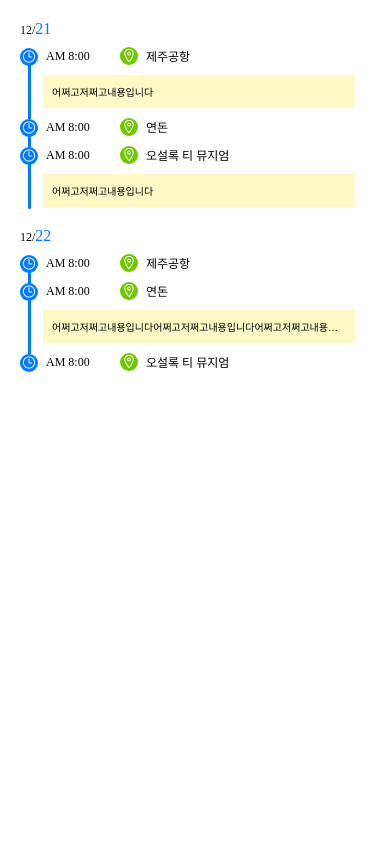
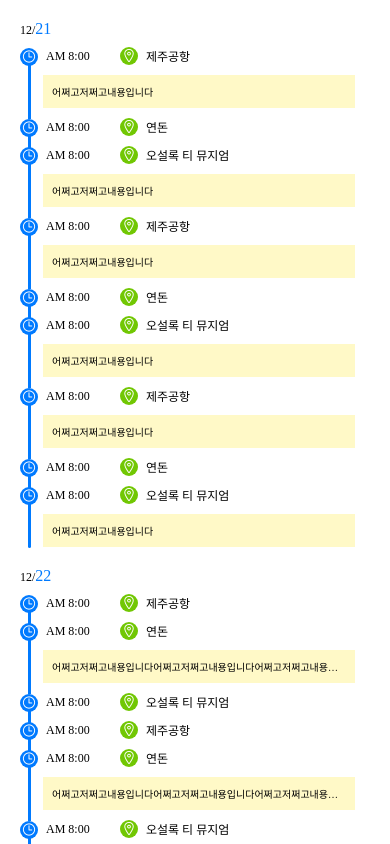
Before and after one commit to yeo-gi/yeogi, a React Native app in the folder frontend/: screen /TimeTable in a window 390 px wide. Built offline with nearby package versions, Linux system fonts and the light colour scheme; no server answers.

Commit message:
fix: 오류, 스타일 변경 화면비율 맞춤, key추가

```diff
--- a/frontend/src/components/map/MapSchedule.tsx
+++ b/frontend/src/components/map/MapSchedule.tsx
@@ -14,6 +14,12 @@ export default function MapSchedule() {
     {
       date: '12/21',
       coordinates: [
+        {name: '제주공항', latitude: 33.5070537, longitude: 126.492776},
+        {name: '연돈', latitude: 33.2592174, longitude: 126.4057641},
+        {name: '오설록 티 뮤지엄', latitude: 33.3058932, longitude: 126.289534},
+        {name: '제주공항', latitude: 33.5070537, longitude: 126.492776},
+        {name: '연돈', latitude: 33.2592174, longitude: 126.4057641},
+        {name: '오설록 티 뮤지엄', latitude: 33.3058932, longitude: 126.289534},
         {name: '제주공항', latitude: 33.5070537, longitude: 126.492776},
         {name: '연돈', latitude: 33.2592174, longitude: 126.4057641},
         {name: '오설록 티 뮤지엄', latitude: 33.3058932, longitude: 126.289534},
--- a/frontend/src/components/schedule/TimeTable.tsx
+++ b/frontend/src/components/schedule/TimeTable.tsx
@@ -1,4 +1,4 @@
-import {View, Text} from 'react-native';
+import {View, Text, ScrollView} from 'react-native';
 import React from 'react';
 import LocationDetail from '../common/LocationDetail';
 import {styles} from '../../style/schedule/TimeTable';
@@ -9,6 +9,48 @@ export default function TimeTable() {
     {
       date: '12/21',
       coordinates: [
+        {
+          name: '제주공항',
+          latitude: 33.5070537,
+          longitude: 126.492776,
+          time: 'AM 8:00',
+          description: '어쩌고저쩌고내용입니다',
+        },
+        {
+          name: '연돈',
+          latitude: 33.2592174,
+          longitude: 126.4057641,
+          time: 'AM 8:00',
+          description: '',
+        },
+        {
+          name: '오설록 티 뮤지엄',
+          latitude: 33.3058932,
+          longitude: 126.289534,
+          time: 'AM 8:00',
+          description: '어쩌고저쩌고내용입니다',
+        },
+        {
+          name: '제주공항',
+          latitude: 33.5070537,
+          longitude: 126.492776,
+          time: 'AM 8:00',
+          description: '어쩌고저쩌고내용입니다',
+        },
+        {
+          name: '연돈',
+          latitude: 33.2592174,
+          longitude: 126.4057641,
+          time: 'AM 8:00',
+          description: '',
+        },
+        {
+          name: '오설록 티 뮤지엄',
+          latitude: 33.3058932,
+          longitude: 126.289534,
+          time: 'AM 8:00',
+          description: '어쩌고저쩌고내용입니다',
+        },
         {
           name: '제주공항',
           latitude: 33.5070537,
@@ -57,6 +99,50 @@ export default function TimeTable() {
           time: 'AM 8:00',
           description: '',
         },
+        {
+          name: '제주공항',
+          latitude: 33.5070537,
+          longitude: 126.492776,
+          time: 'AM 8:00',
+          description: '',
+        },
+        {
+          name: '연돈',
+          latitude: 33.2592174,
+          longitude: 126.4057641,
+          time: 'AM 8:00',
+          description:
+            '어쩌고저쩌고내용입니다어쩌고저쩌고내용입니다어쩌고저쩌고내용입니다어쩌고저쩌고내용입니다어쩌고저쩌고내용입니다어쩌고저쩌고',
+        },
+        {
+          name: '오설록 티 뮤지엄',
+          latitude: 33.3058932,
+          longitude: 126.289534,
+          time: 'AM 8:00',
+          description: '',
+        },
+        {
+          name: '제주공항',
+          latitude: 33.5070537,
+          longitude: 126.492776,
+          time: 'AM 8:00',
+          description: '',
+        },
+        {
+          name: '연돈',
+          latitude: 33.2592174,
+          longitude: 126.4057641,
+          time: 'AM 8:00',
+          description:
+            '어쩌고저쩌고내용입니다어쩌고저쩌고내용입니다어쩌고저쩌고내용입니다어쩌고저쩌고내용입니다어쩌고저쩌고내용입니다어쩌고저쩌고',
+        },
+        {
+          name: '오설록 티 뮤지엄',
+          latitude: 33.3058932,
+          longitude: 126.289534,
+          time: 'AM 8:00',
+          description: '',
+        },
       ],
     },
   ];
@@ -67,7 +153,7 @@ export default function TimeTable() {
   };
 
   return (
-    <View style={styles.timeTableBox}>
+    <ScrollView style={styles.timeTableBox}>
       {travelSchedule.map((daySchedule, index) => (
         <View key={index} style={styles.dayScheduleBox}>
           <Text style={styles.dateText}>
@@ -77,9 +163,9 @@ export default function TimeTable() {
             </Text>
           </Text>
           {daySchedule.coordinates.map((coordinate, coordIndex) => (
-            <View>
+            <View key={coordIndex}>
               <View>
-                <View key={coordIndex} style={styles.planContainer}>
+                <View style={styles.planContainer}>
                   <View style={styles.timeContainer}>
                     <View style={styles.timeIcon}>
                       <Ionicons name="time-outline" color={'white'} size={15} />
@@ -111,6 +197,6 @@ export default function TimeTable() {
           ))}
         </View>
       ))}
-    </View>
+    </ScrollView>
   );
 }
--- a/frontend/src/pages/schedule/MapPage.tsx
+++ b/frontend/src/pages/schedule/MapPage.tsx
@@ -1,13 +1,13 @@
 import React from 'react';
-import {View} from 'react-native';
+import {ScrollView} from 'react-native';
 import CustomMapView from '../../components/map/MapView';
 import MapSchedule from '../../components/map/MapSchedule';
 
 export default function MapPage() {
   return (
-    <View>
+    <ScrollView>
       <CustomMapView />
       <MapSchedule />
-    </View>
+    </ScrollView>
   );
 }
--- a/frontend/src/style/schedule/MapScheduleStyle.tsx
+++ b/frontend/src/style/schedule/MapScheduleStyle.tsx
@@ -39,7 +39,7 @@ export const styles = StyleSheet.create({
   line: {
     position: 'absolute',
     left: 7.5,
-    top: -10,
+    top: -11,
     bottom: 0,
     width: 3,
     height: 40,
--- a/frontend/src/style/schedule/TimeTable.tsx
+++ b/frontend/src/style/schedule/TimeTable.tsx
@@ -67,7 +67,7 @@ export const styles = StyleSheet.create({
   descLine: {
     position: 'absolute',
     left: 7.5,
-    top: 8,
+    top: 7,
     bottom: 0,
     width: 3,
     height: 27,
```
